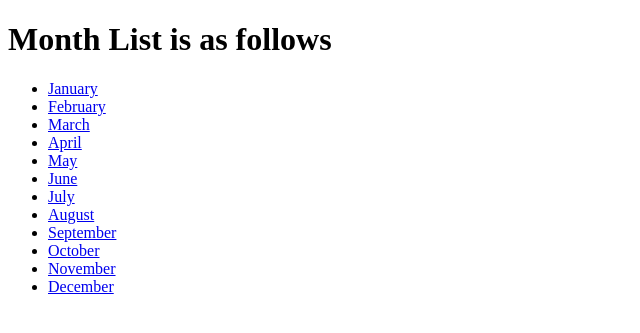
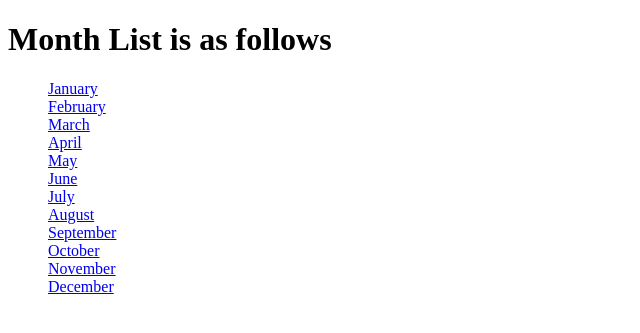
Before and after one commit to biraj094/learn_django, a Django app: page /challenges/ in a window 1280 px wide. Shown: the part 26-359 px from the top of the page, without its empty margins (0-640 px from the left). Run offline with Django 3.2, Linux system fonts and the light colour scheme.

Commit message:
Static files for django-app

```diff
--- /dev/null
+++ b/monthly_challenges/challenges/static/challenges/challenges.css
@@ -0,0 +1,3 @@
+ul{
+    list-style:None
+}
--- a/monthly_challenges/challenges/templates/challenges/index.html
+++ b/monthly_challenges/challenges/templates/challenges/index.html
@@ -1,4 +1,9 @@
 {% extends "base.html" %}
+{% load static %}
+
+{%block css_files %}
+<link rel="stylesheet" href = "{% static "challenges/challenges.css" %}">
+{% endblock %}
 
 {% block page_title %}
 Challenge List
--- a/monthly_challenges/templates/base.html
+++ b/monthly_challenges/templates/base.html
@@ -4,6 +4,7 @@
     <meta charset="UTF-8">
     <meta http-equiv="X-UA-Compatible" content="IE=edge">
     <meta name="viewport" content="width=device-width, initial-scale=1.0">
+    {%block css_files %} {% endblock %}
     <title>{% block page_title %} {% endblock %}</title>
 </head>
 <body>
```
